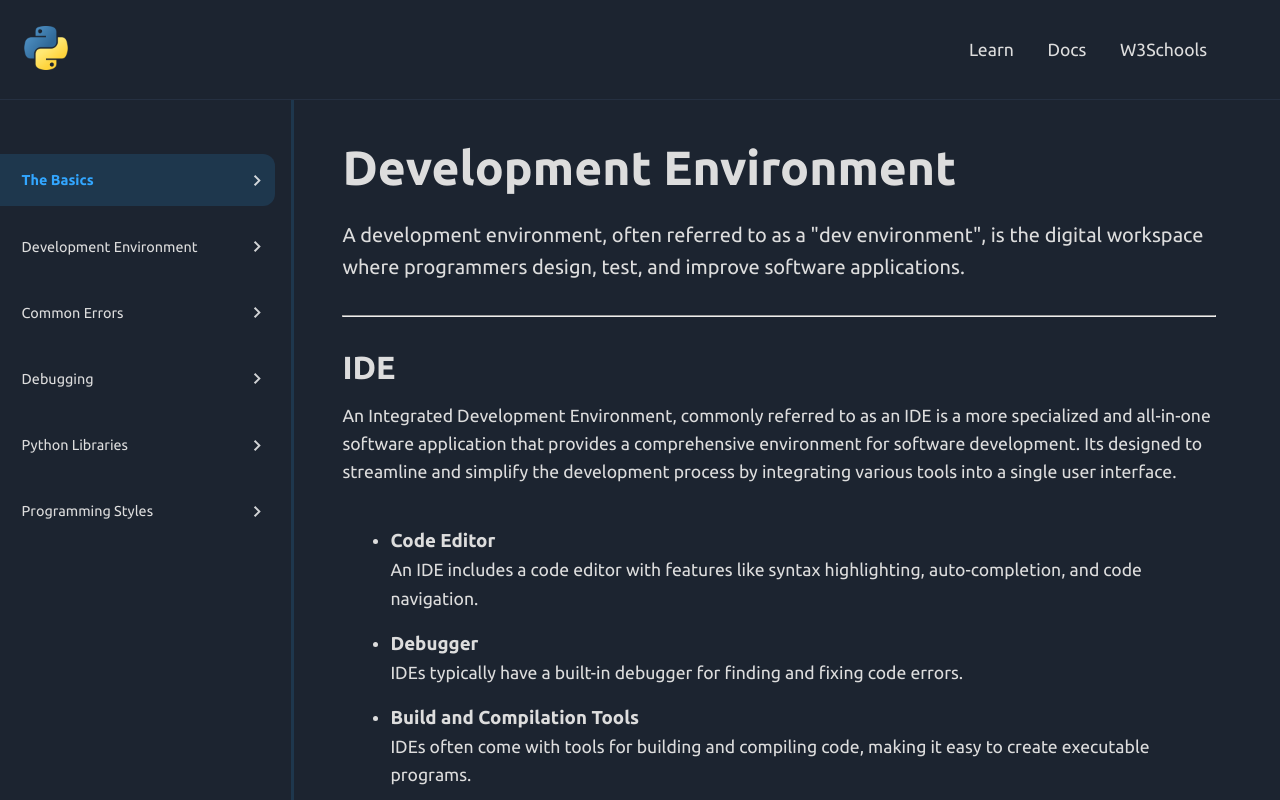
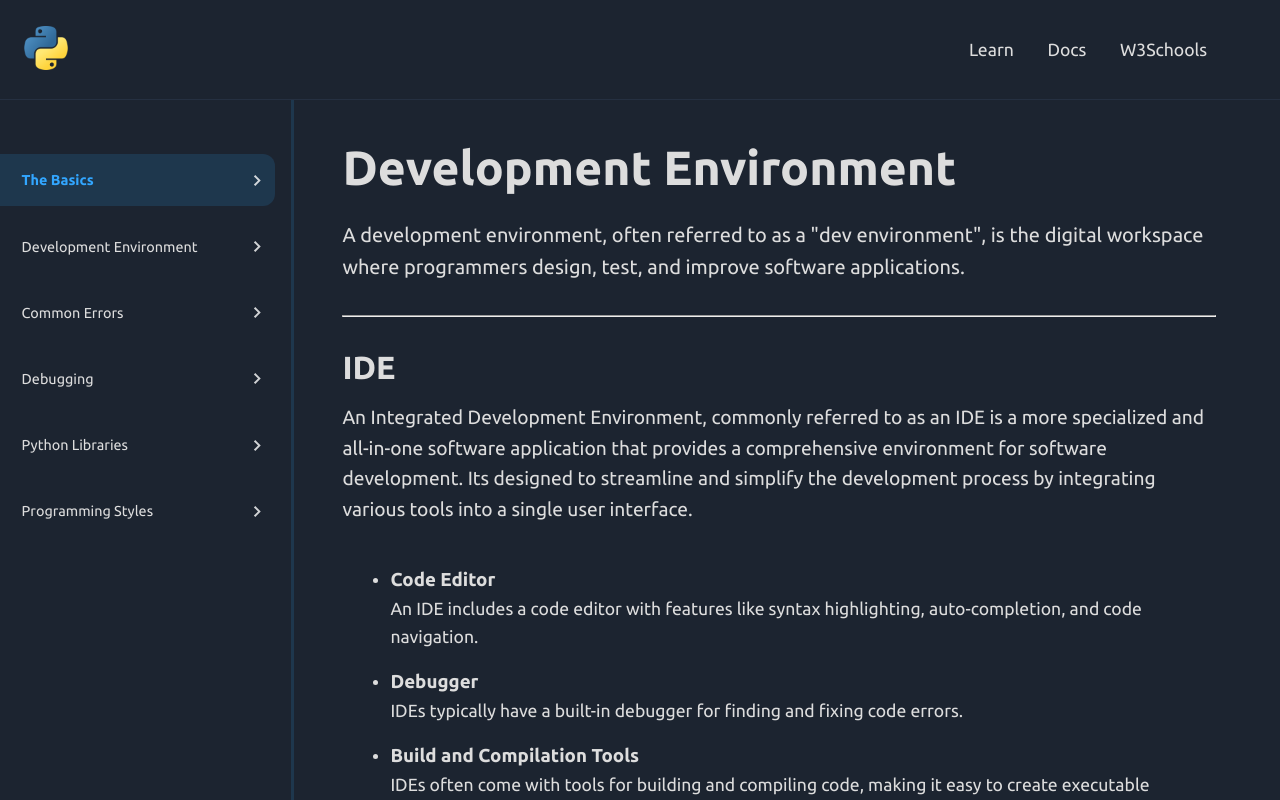
Before and after one commit to nataliadgalindo/python-wiki, a React (Vite) app: page /learn/devenv in a window 1280 px wide. Shown: the top 800 px of the page. Built offline with nearby package versions, Linux system fonts and the light colour scheme.

Commit message:
update font sizes

```diff
--- a/src/index.css
+++ b/src/index.css
@@ -198,7 +198,7 @@ main {
 }
 
 #section-header p {
-  font-size: 1.35em;
+  font-size: 1.4em;
 }
 
 /* subsections */
@@ -214,6 +214,10 @@ main {
 .subsection-header h2 {
   font-size: 2.5em;
   margin-bottom: 0.5em;
+}
+
+.subsection-header p {
+  font-size: 1.2em;
 }
 
 .subsection-content {
```
